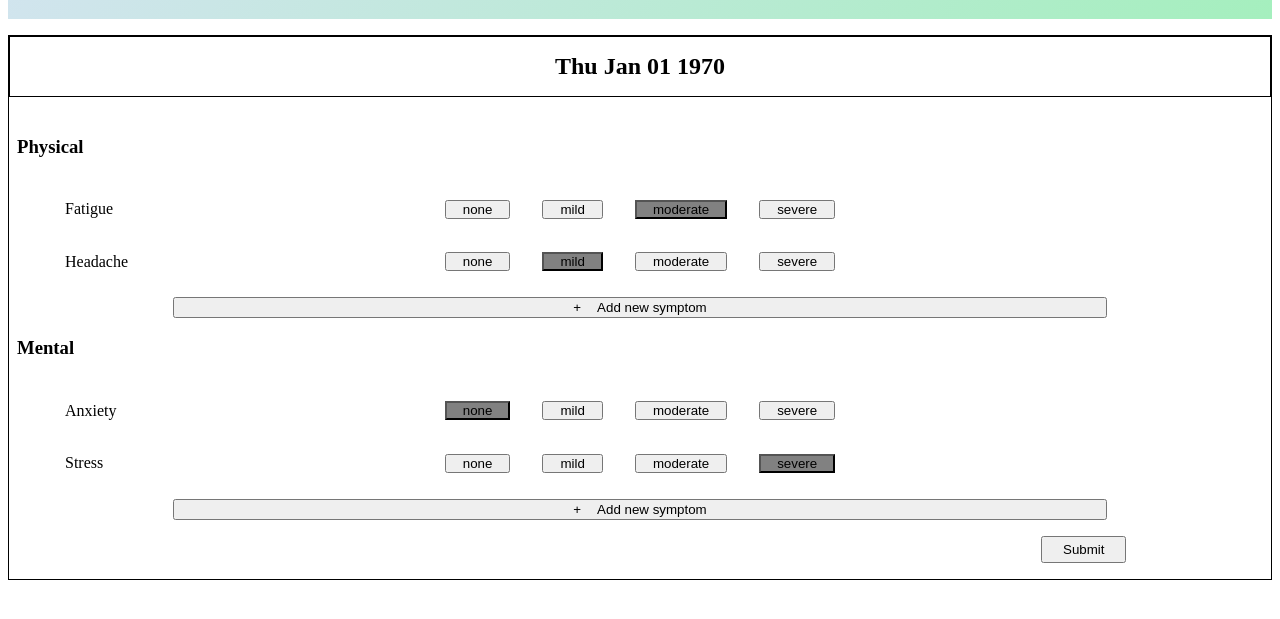
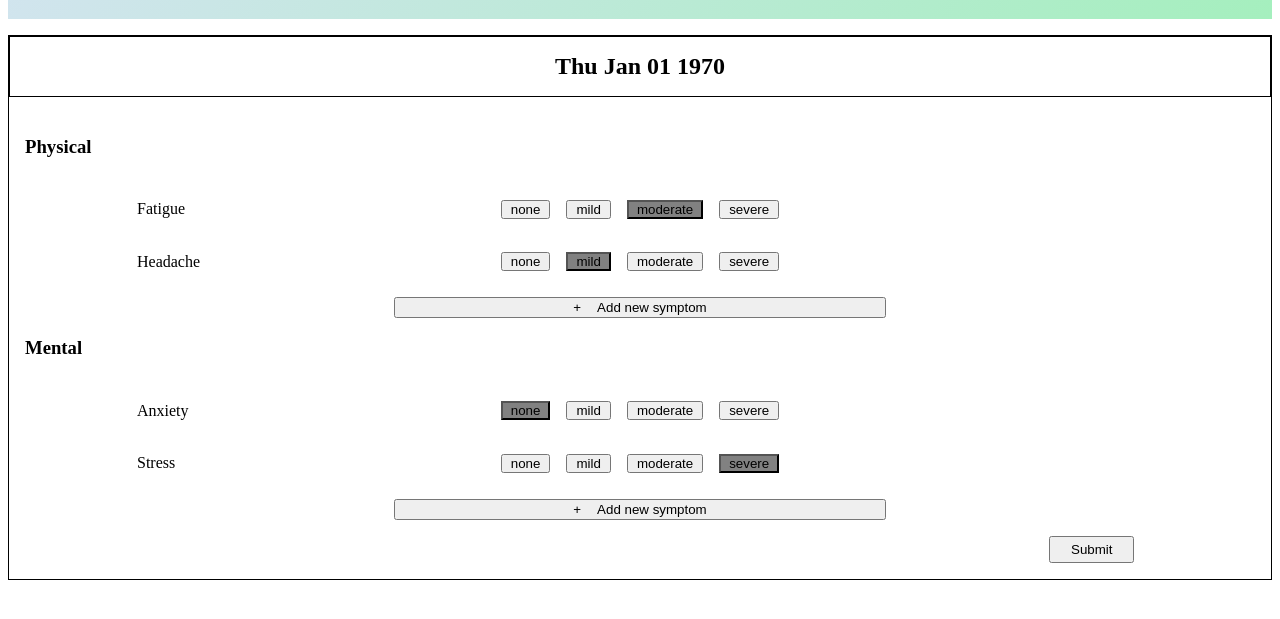
Before and after one commit to dyazdani/symptom-tracker, a website: page index.html in a window 1280 px wide. Shown: the part 69-688 px from the top of the page. Drawn offline with Linux system fonts and the light colour scheme.

Commit message:
Adjusting alignment of buttons and elemnts in fieldsets

```diff
--- a/styles/style.css
+++ b/styles/style.css
@@ -53,12 +53,12 @@ input {
 legend {
   position: relative;
   top: 1.5rem;
-  left: 2rem;
+  left: 6rem;
 }
 
 fieldset div button {
-  padding: 0 1rem;
-  margin: 0 1rem;
+  padding: 0 0.5rem;
+  margin: 0 0.5rem;
 }
 
 span {
@@ -66,12 +66,12 @@ span {
 }
 
 form {
-  padding: 0 0.5rem;
+  padding: 0 1rem;
 }
 
 button#physical,
 button#mental {
-  width: 75%;
+  width: 40%;
   align-self: center;
   margin-top: 1rem;
 }
```
